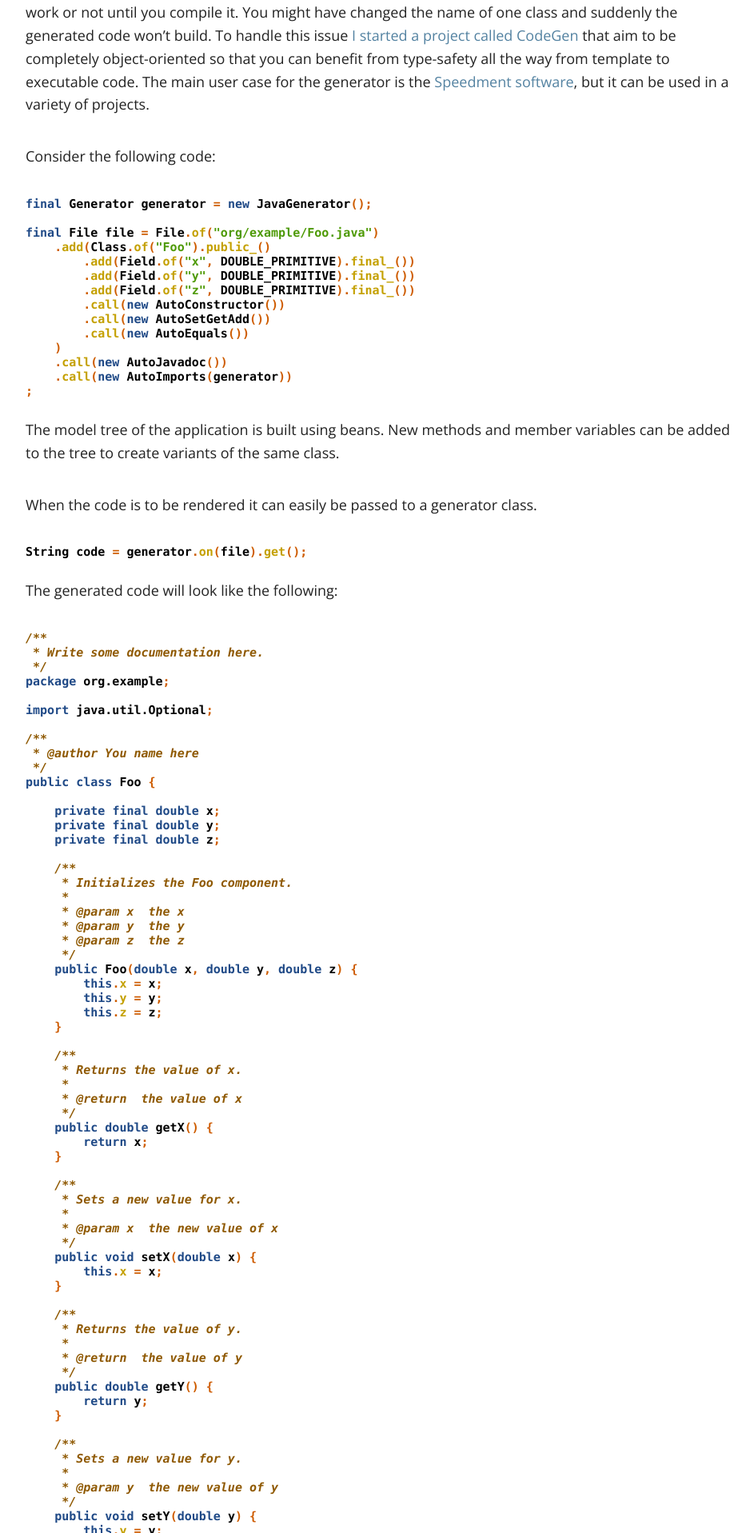
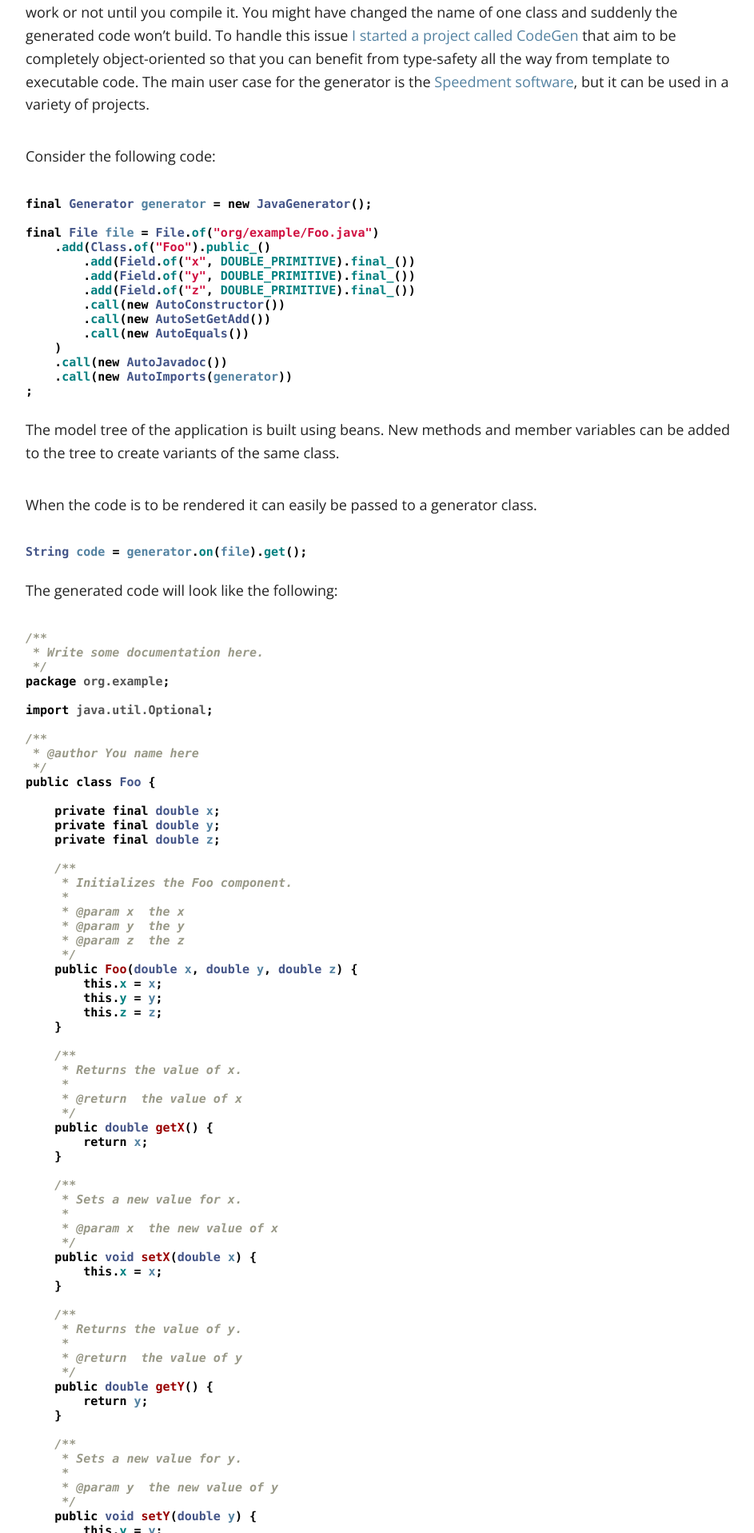
Before and after one commit to ageofjavablog/website, a Jekyll site: the page built from _posts/2015-06-02-Object-Oriented-Approach-to-Code-Generation.md, in a window 1280 px wide. Shown: the part 935-2852 px from the top of the page at 80% size, without its empty margins (158-1101 px from the left). Built offline with Jekyll 4.4.1, drawn with Linux system fonts in a browser that asks for light colours; nearby versions of some CDN libraries.

Commit message:
Use GitHub colors for syntax highlighting

```diff
--- a/assets/css/style.css
+++ b/assets/css/style.css
@@ -541,74 +541,66 @@ figcaption {
     border-radius: 4px;
 }
 .highlight .hll { background-color: #ffffcc }
-.highlight .c { color: #8f5902; font-style: italic } /* Comment */
-.highlight .err { color: #a40000; border: 1px solid #ef2929 } /* Error */
-.highlight .g { color: #000000 } /* Generic */
-.highlight .k { color: #204a87; font-weight: bold } /* Keyword */
-.highlight .l { color: #000000 } /* Literal */
-.highlight .n { color: #000000 } /* Name */
-.highlight .o { color: #ce5c00; font-weight: bold } /* Operator */
-.highlight .x { color: #000000 } /* Other */
-.highlight .p { color: #000000; font-weight: bold } /* Punctuation */
-.highlight .cm { color: #8f5902; font-style: italic } /* Comment.Multiline */
-.highlight .cp { color: #8f5902; font-style: italic } /* Comment.Preproc */
-.highlight .c1 { color: #8f5902; font-style: italic } /* Comment.Single */
-.highlight .cs { color: #8f5902; font-style: italic } /* Comment.Special */
-.highlight .gd { color: #a40000 } /* Generic.Deleted */
+.highlight .c { color: #999988; font-style: italic } /* Comment */
+.highlight .err { color: #a61717; background-color: #e3d2d2 } /* Error */
+.highlight .k { color: #000000; font-weight: bold } /* Keyword */
+.highlight .o { color: #000000; font-weight: bold } /* Operator */
+.highlight .cm { color: #999988; font-style: italic } /* Comment.Multiline */
+.highlight .cp { color: #999999; font-weight: bold; font-style: italic } /* Comment.Preproc */
+.highlight .c1 { color: #999988; font-style: italic } /* Comment.Single */
+.highlight .cs { color: #999999; font-weight: bold; font-style: italic } /* Comment.Special */
+.highlight .gd { color: #000000; background-color: #ffdddd } /* Generic.Deleted */
 .highlight .ge { color: #000000; font-style: italic } /* Generic.Emph */
-.highlight .gr { color: #ef2929 } /* Generic.Error */
-.highlight .gh { color: #000080; font-weight: bold } /* Generic.Heading */
-.highlight .gi { color: #00A000 } /* Generic.Inserted */
-.highlight .go { color: #000000; font-style: italic } /* Generic.Output */
-.highlight .gp { color: #8f5902 } /* Generic.Prompt */
-.highlight .gs { color: #000000; font-weight: bold } /* Generic.Strong */
-.highlight .gu { color: #800080; font-weight: bold } /* Generic.Subheading */
-.highlight .gt { color: #a40000; font-weight: bold } /* Generic.Traceback */
-.highlight .kc { color: #204a87; font-weight: bold } /* Keyword.Constant */
-.highlight .kd { color: #204a87; font-weight: bold } /* Keyword.Declaration */
-.highlight .kn { color: #204a87; font-weight: bold } /* Keyword.Namespace */
-.highlight .kp { color: #204a87; font-weight: bold } /* Keyword.Pseudo */
-.highlight .kr { color: #204a87; font-weight: bold } /* Keyword.Reserved */
-.highlight .kt { color: #204a87; font-weight: bold } /* Keyword.Type */
-.highlight .ld { color: #000000 } /* Literal.Date */
-.highlight .m { color: #0000cf; font-weight: bold } /* Literal.Number */
-.highlight .s { color: #4e9a06 } /* Literal.String */
-.highlight .na { color: #c4a000 } /* Name.Attribute */
-.highlight .nb { color: #204a87 } /* Name.Builtin */
-.highlight .nc { color: #000000 } /* Name.Class */
-.highlight .no { color: #000000 } /* Name.Constant */
-.highlight .nd { color: #5c35cc; font-weight: bold } /* Name.Decorator */
-.highlight .ni { color: #ce5c00 } /* Name.Entity */
-.highlight .ne { color: #cc0000; font-weight: bold } /* Name.Exception */
-.highlight .nf { color: #000000 } /* Name.Function */
-.highlight .nl { color: #f57900 } /* Name.Label */
-.highlight .nn { color: #000000 } /* Name.Namespace */
-.highlight .nx { color: #000000 } /* Name.Other */
-.highlight .py { color: #000000 } /* Name.Property */
-.highlight .nt { color: #204a87; font-weight: bold } /* Name.Tag */
-.highlight .nv { color: #000000 } /* Name.Variable */
-.highlight .ow { color: #204a87; font-weight: bold } /* Operator.Word */
-.highlight .w { color: #f8f8f8; text-decoration: underline } /* Text.Whitespace */
-.highlight .mf { color: #0000cf; font-weight: bold } /* Literal.Number.Float */
-.highlight .mh { color: #0000cf; font-weight: bold } /* Literal.Number.Hex */
-.highlight .mi { color: #0000cf; font-weight: bold } /* Literal.Number.Integer */
-.highlight .mo { color: #0000cf; font-weight: bold } /* Literal.Number.Oct */
-.highlight .sb { color: #4e9a06 } /* Literal.String.Backtick */
-.highlight .sc { color: #4e9a06 } /* Literal.String.Char */
-.highlight .sd { color: #8f5902; font-style: italic } /* Literal.String.Doc */
-.highlight .s2 { color: #4e9a06 } /* Literal.String.Double */
-.highlight .se { color: #4e9a06 } /* Literal.String.Escape */
-.highlight .sh { color: #4e9a06 } /* Literal.String.Heredoc */
-.highlight .si { color: #4e9a06 } /* Literal.String.Interpol */
-.highlight .sx { color: #4e9a06 } /* Literal.String.Other */
-.highlight .sr { color: #4e9a06 } /* Literal.String.Regex */
-.highlight .s1 { color: #4e9a06 } /* Literal.String.Single */
-.highlight .ss { color: #4e9a06 } /* Literal.String.Symbol */
-.highlight .bp { color: #3465a4 } /* Name.Builtin.Pseudo */
-.highlight .vc { color: #000000 } /* Name.Variable.Class */
-.highlight .vg { color: #000000 } /* Name.Variable.Global */
-.highlight .vi { color: #000000 } /* Name.Variable.Instance */
-.highlight .il { color: #0000cf; font-weight: bold } /* Literal.Number.Integer.Long */
+.highlight .gr { color: #aa0000 } /* Generic.Error */
+.highlight .gh { color: #999999 } /* Generic.Heading */
+.highlight .gi { color: #000000; background-color: #ddffdd } /* Generic.Inserted */
+.highlight .go { color: #888888 } /* Generic.Output */
+.highlight .gp { color: #555555 } /* Generic.Prompt */
+.highlight .gs { font-weight: bold } /* Generic.Strong */
+.highlight .gu { color: #aaaaaa } /* Generic.Subheading */
+.highlight .gt { color: #aa0000 } /* Generic.Traceback */
+.highlight .kc { color: #000000; font-weight: bold } /* Keyword.Constant */
+.highlight .kd { color: #000000; font-weight: bold } /* Keyword.Declaration */
+.highlight .kn { color: #000000; font-weight: bold } /* Keyword.Namespace */
+.highlight .kp { color: #000000; font-weight: bold } /* Keyword.Pseudo */
+.highlight .kr { color: #000000; font-weight: bold } /* Keyword.Reserved */
+.highlight .kt { color: #445588; font-weight: bold } /* Keyword.Type */
+.highlight .m { color: #009999 } /* Literal.Number */
+.highlight .s { color: #d01040 } /* Literal.String */
+.highlight .na { color: #008080 } /* Name.Attribute */
+.highlight .nb { color: #0086B3 } /* Name.Builtin */
+.highlight .nc { color: #445588; font-weight: bold } /* Name.Class */
+.highlight .no { color: #008080 } /* Name.Constant */
+.highlight .nd { color: #3c5d5d; font-weight: bold } /* Name.Decorator */
+.highlight .ni { color: #800080 } /* Name.Entity */
+.highlight .ne { color: #990000; font-weight: bold } /* Name.Exception */
+.highlight .nf { color: #990000; font-weight: bold } /* Name.Function */
+.highlight .nl { color: #990000; font-weight: bold } /* Name.Label */
+.highlight .nn { color: #555555 } /* Name.Namespace */
+.highlight .nt { color: #000080 } /* Name.Tag */
+.highlight .nv { color: #008080 } /* Name.Variable */
+.highlight .ow { color: #000000; font-weight: bold } /* Operator.Word */
+.highlight .w { color: #bbbbbb } /* Text.Whitespace */
+.highlight .mf { color: #009999 } /* Literal.Number.Float */
+.highlight .mh { color: #009999 } /* Literal.Number.Hex */
+.highlight .mi { color: #009999 } /* Literal.Number.Integer */
+.highlight .mo { color: #009999 } /* Literal.Number.Oct */
+.highlight .sb { color: #d01040 } /* Literal.String.Backtick */
+.highlight .sc { color: #d01040 } /* Literal.String.Char */
+.highlight .sd { color: #d01040 } /* Literal.String.Doc */
+.highlight .s2 { color: #d01040 } /* Literal.String.Double */
+.highlight .se { color: #d01040 } /* Literal.String.Escape */
+.highlight .sh { color: #d01040 } /* Literal.String.Heredoc */
+.highlight .si { color: #d01040 } /* Literal.String.Interpol */
+.highlight .sx { color: #d01040 } /* Literal.String.Other */
+.highlight .sr { color: #009926 } /* Literal.String.Regex */
+.highlight .s1 { color: #d01040 } /* Literal.String.Single */
+.highlight .ss { color: #990073 } /* Literal.String.Symbol */
+.highlight .bp { color: #999999 } /* Name.Builtin.Pseudo */
+.highlight .vc { color: #008080 } /* Name.Variable.Class */
+.highlight .vg { color: #008080 } /* Name.Variable.Global */
+.highlight .vi { color: #008080 } /* Name.Variable.Instance */
+.highlight .il { color: #009999 } /* Literal.Number.Integer.Long */
 .chart {
   max-width: 56.250rem;
   margin-right: auto;
```
